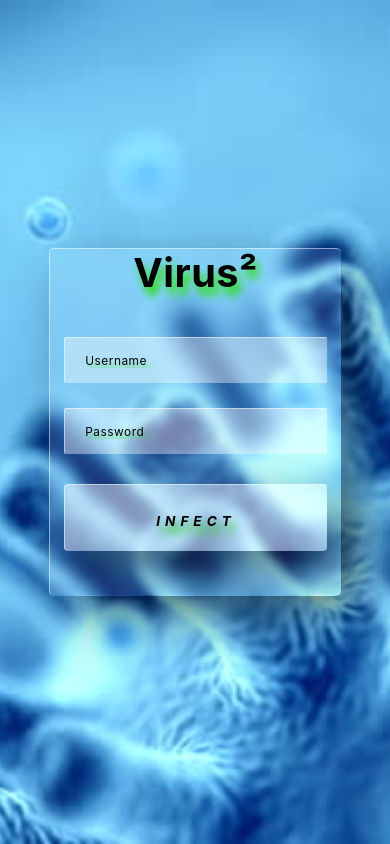
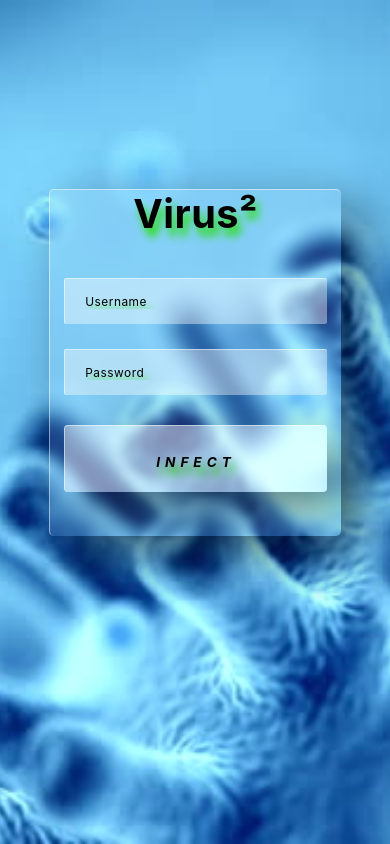
Before and after one commit to lroberts77/Virus, a React (Create React App) app: page / in a window 390 px wide. Built offline with nearby package versions, Linux system fonts and the light colour scheme.

Commit message:
edited login form position for mobile devices

```diff
--- a/src/App.css
+++ b/src/App.css
@@ -308,6 +308,8 @@
 
 @media only screen and (max-width: 600px) {
   .form {
+    position: relative;
+    bottom: 7%;
     width: 75%;
   }
 }
```
Also changed, not shown: 1 other file (tests, documents, lock files or other folders).
